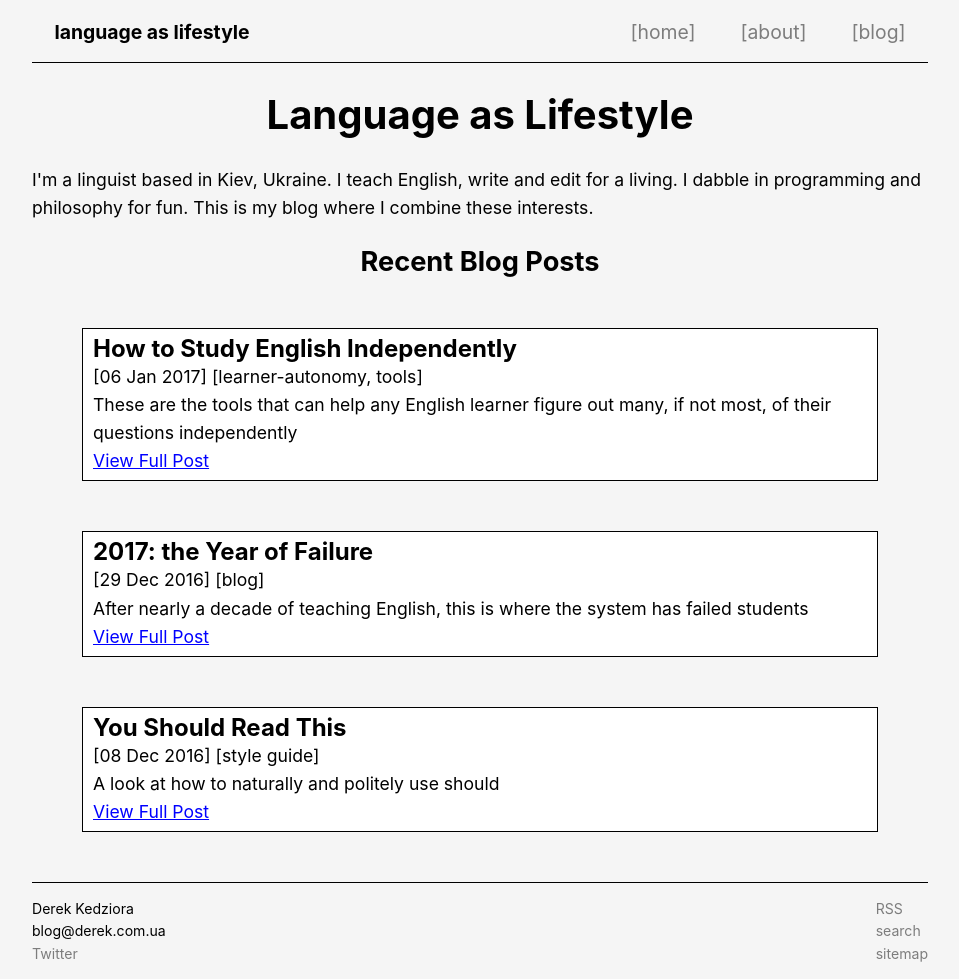
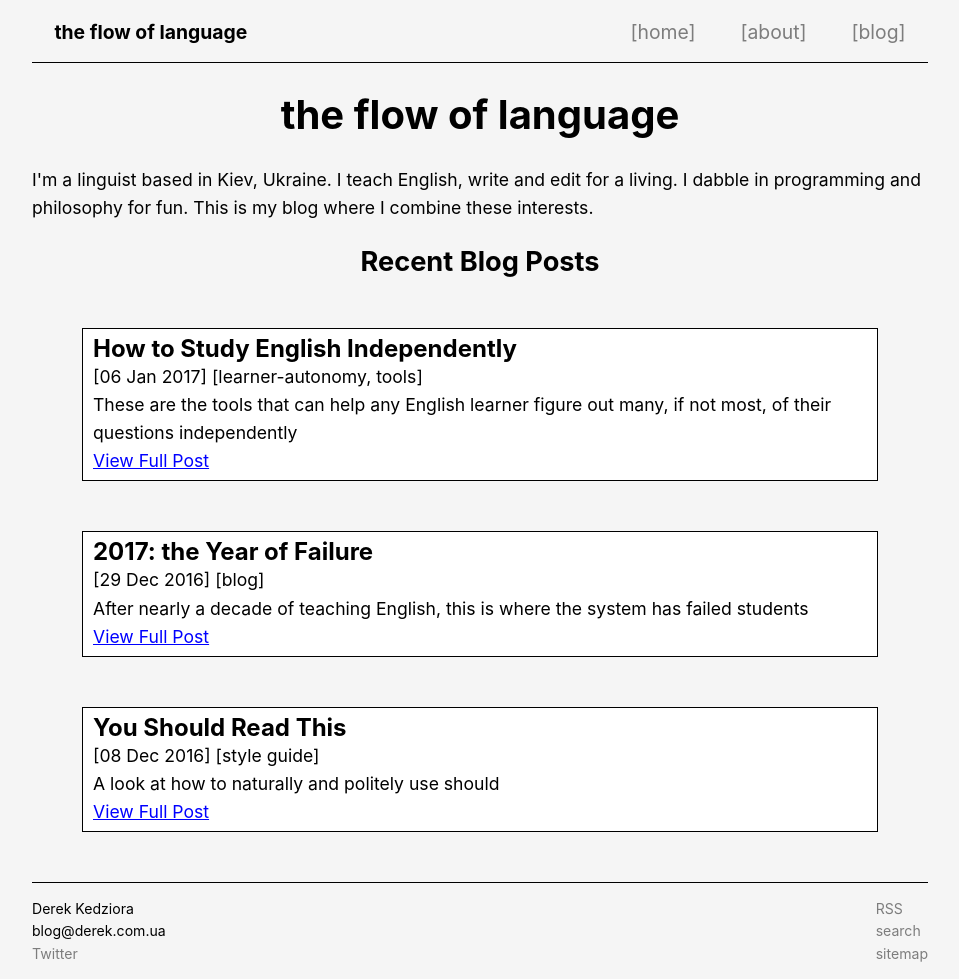
Before and after one commit to ZeroDeth/derekkedziora.github.io, a Jekyll site: the page built from index.html, in a window 1280 px wide. Shown: the whole page, without its empty margins (160-1119 px from the left). Built offline with Jekyll 4.4.1, drawn with Linux system fonts in a browser that asks for light colours; comment, search, counter and statistics services are not loaded.

Commit message:
title changed

```diff
--- a/_config.yml
+++ b/_config.yml
@@ -1,4 +1,4 @@
-name: language as lifestyle
+name: the flow of language
 author: Derek Kedziora
 description: A lighthearted look at linguistics, teaching, learning English and life.
 github: derekkedziora
--- a/_includes/navbar.html
+++ b/_includes/navbar.html
@@ -1,6 +1,6 @@
     <nav id='nav-desktop'>
 <ul>
-<li>language as lifestyle</li>
+<li>the flow of language</li>
 <li><a href="/blog">[blog]</a></li>
 <li><a href="/about">[about]</a></li>
 <li><a href="/">[home]</a></li>
@@ -8,7 +8,7 @@
     </nav>
 
     <nav id='nav-mobile'>
-      <p id='nav-mobile-title'>language as lifestyle</p>
+      <p id='nav-mobile-title'>the flow of language</p>
       <ul id='nav-mobile-menu'>
       <li><a href="/">[home]</a></li>
       <li><a href="/about">[about]</a></li>
--- a/_includes/og-matter.html
+++ b/_includes/og-matter.html
@@ -3,5 +3,5 @@
 <meta property="og:type" content="{% if page.og-type %}{{page.og-type}}{% else %}article{% endif %}"/>
 <meta property="og:url" content="http://{{ page.url | prepend: site.url }}"/>
 <meta property="og:image" content="http://derek.com.ua/files/site-logo.jpg"/>
-<meta property="og:site_name" content="language as lifestyle">
+<meta property="og:site_name" content="the flow of language">
 <meta property="og:description" content="{% if page.description %}{{ page.description }}{% else %}{{ site.description }}{% endif %}">
--- a/index.html
+++ b/index.html
@@ -1,9 +1,9 @@
 ---
 layout: page
-title: language as lifestyle
+title: the flow of language
 og-type: website
 ---
-<h1>Language as Lifestyle</h1>
+<h1>the flow of language</h1>
 <p id="index-tag-line">I'm a linguist based in Kiev, Ukraine. I teach English, write and edit for a living. I dabble in programming and philosophy for fun. This is my blog where I combine these interests.</p>
 
 <h2 id="recent-blog-title">Recent Blog Posts</h2>
```
